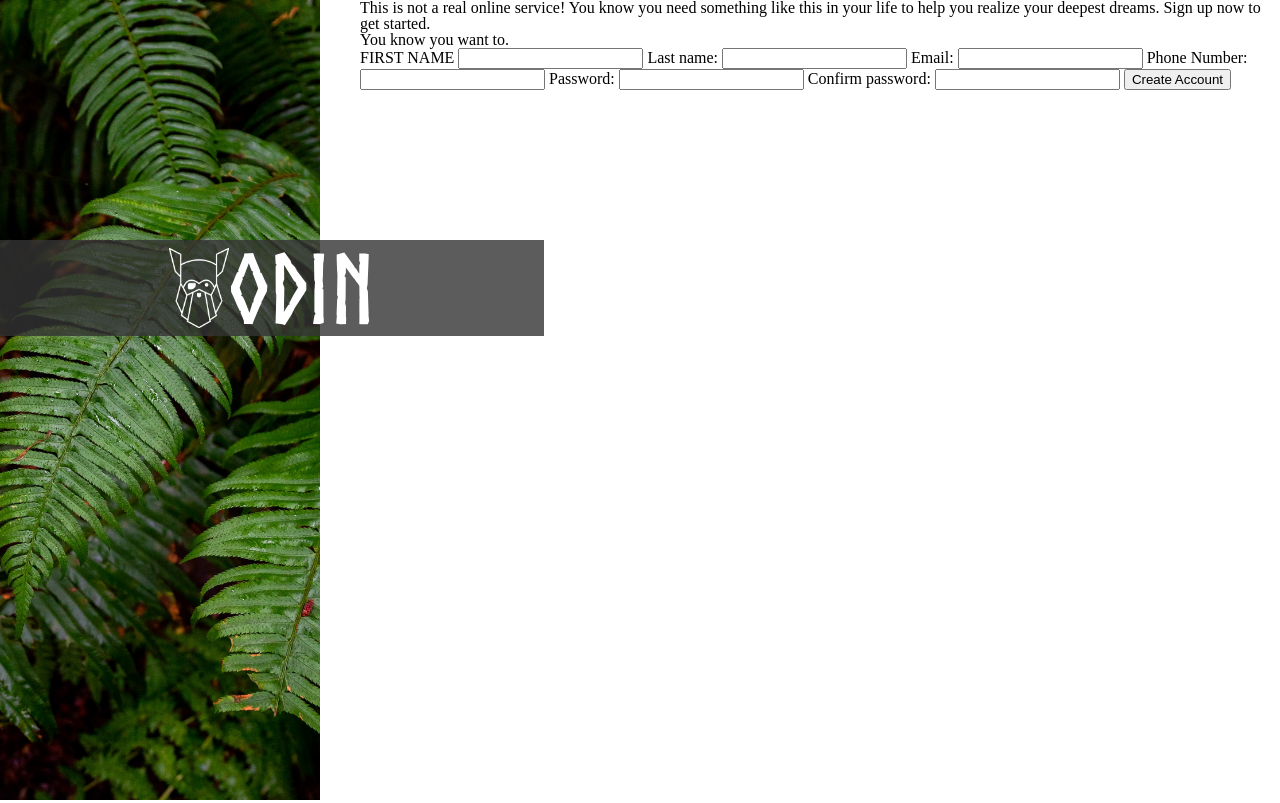
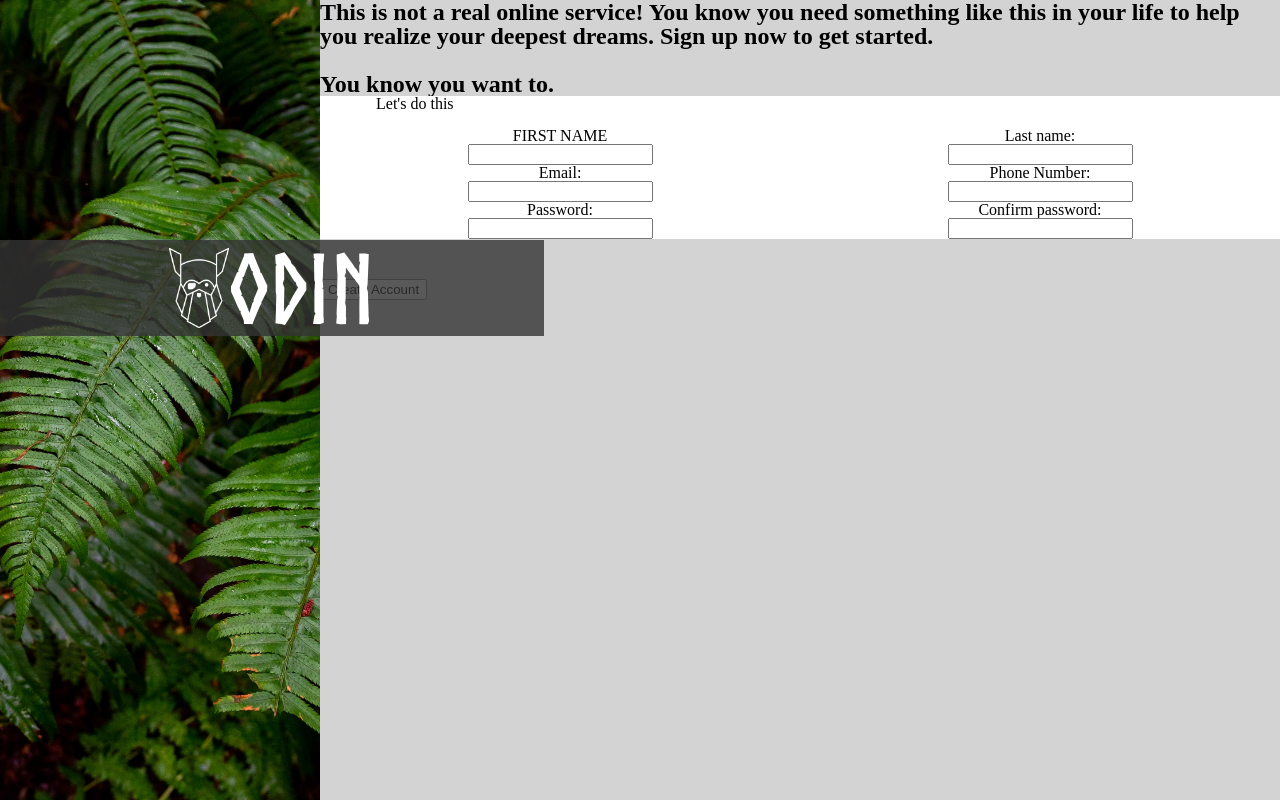
Before and after one commit to DenverDawgs18/Sign-Up-Form, a plain HTML site: page index.html in a window 1280 px wide. Drawn offline with Linux system fonts and the light colour scheme.

Commit message:
basic styling on right side

```diff
--- a/index.html
+++ b/index.html
@@ -9,34 +9,49 @@
 <body>
     <div class="wrapper">
         <div class="left-side">
+            <div class="imgcontainer">
                 <img src="images/leaves.jpg" class="leaves">
+            </div>
             <div class="background">
                 <img src="images/odin-lined.png" class="thor">
                 <p class="Odin">ODIN</p>
             </div>
         </div>
+        <div class="container">
             <div class="right-side">
                 <p class="this">
                     This is not a real online service! You know you need something like this in your life to help
                     you realize your deepest dreams. Sign up <em>now</em> to get started.
                     <br>
+                    <br>
                     You <em>know</em> you want to.
                 </p>
+                <div class="formContainer">
                     <form>
+                        <h3 class="do">Let's do this</h3>
+                        <div class="fields">
+                            <div class="left">
                                     <label for="first-name">FIRST NAME</label>
                                     <input type="text" id="first-name" name="first-name">
+                                    <label for="email">Email:</label>
+                                    <input type="email" name="email" id="email">
+                                    <label for="password">Password:</label>
+                                    <input type="password" name="password" id="password">
+                            </div>
+                            <div class="right">
                                 <label for="last-name">Last name:</label>
                                 <input type="text" id="last-name" name="last-name">
-                <label for="email">Email:</label>
-                <input type="email" name="email" id="email">
                                 <label for="phone-number">Phone Number:</label>
                                 <input type="tel" name="phone-number" id="phone-number">
-                <label for="password">Password:</label>
-                <input type="password" name="password" id="password">
                                 <label for="confirmation">Confirm password:</label>
                                 <input type="password" name="confirmation" id="confirmation">
+                            </div>
+                        </div>
                         <button type="submit">Create Account</button>
+
                     </form>
+                </div>
+            </div>
         </div>
     </div>
 </body>
--- a/styles.css
+++ b/styles.css
@@ -53,17 +53,19 @@ table {
 }
 .wrapper{
     display: flex;
-    gap: 5vh;
 }
 .leaves{
     height: 100vh;
     width: 40vh;
     object-fit: cover;
-    flex-shrink: 1;
     position: relative;
 }
+.imgcontainer{
+    display: flex;
+    width: 40vh;
+}
 .left-side{
-    width: 40%;
+    width: 40vh;
 }
 .background{
     width: 42.5%;
@@ -82,3 +84,41 @@ table {
     font-size: 6rem;
     color: white;
 }
+.this{
+    font-weight: bold;
+    font-size: 24px;
+}
+.fields{
+    display: flex;
+    margin-bottom: 5vh;
+    background-color: white;
+    justify-content: space-around;
+}
+
+.right-side{
+    display: flex;
+    justify-content: space-around;
+    flex-direction: column;
+    margin-left: 0;
+}
+
+.left{
+    display: flex;
+    flex-direction: column;
+    align-items: center;
+    justify-content: center;
+}
+.right{
+    display: flex;
+    flex-direction: column;
+    align-items: center;
+    justify-content: center;
+}
+.container{
+    background-color: lightgray;
+}
+.do{
+    background-color: white;
+    padding-left: 7vh;
+    padding-bottom: 2vh;
+}
```
Lines whose indentation alone changed are shown as unchanged.
